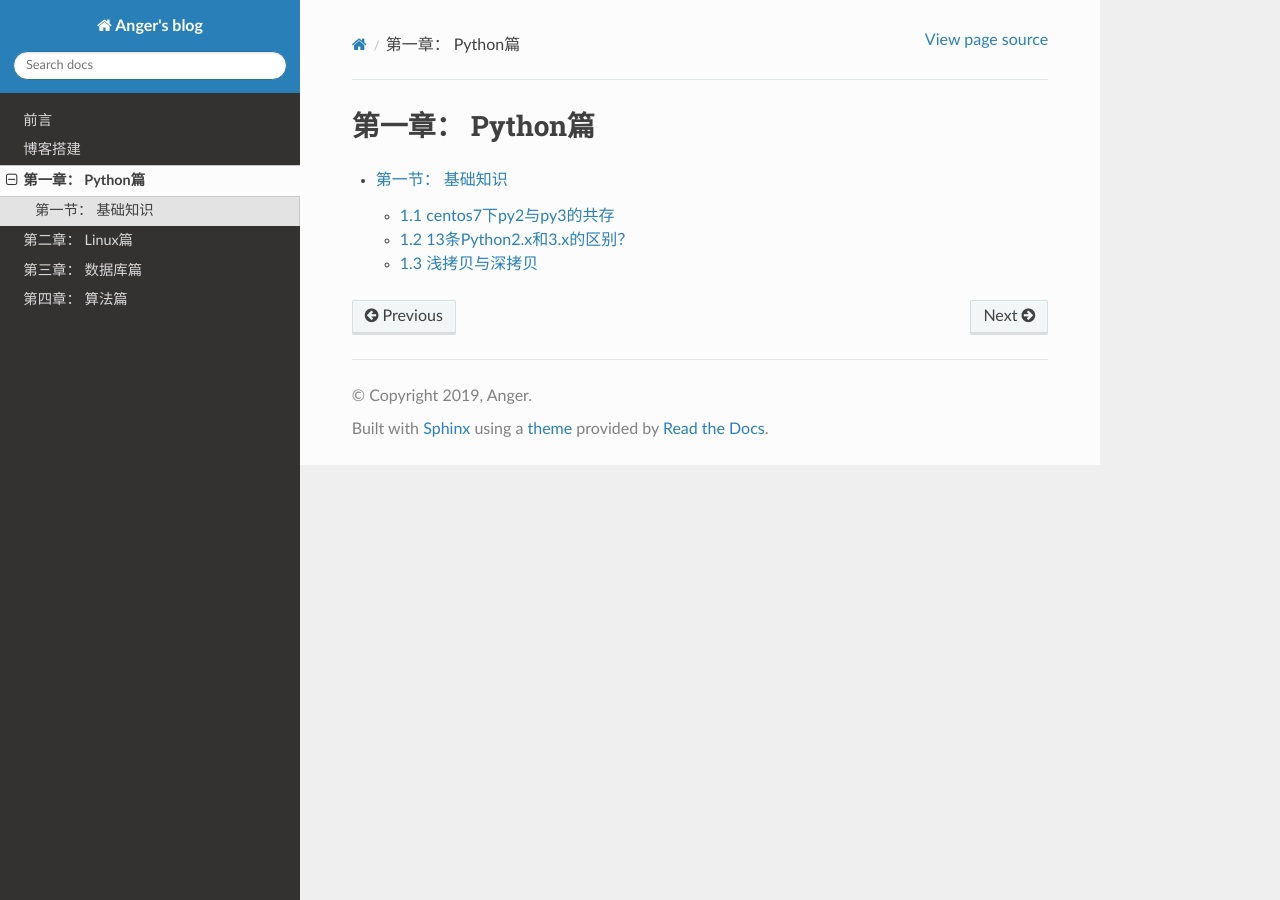
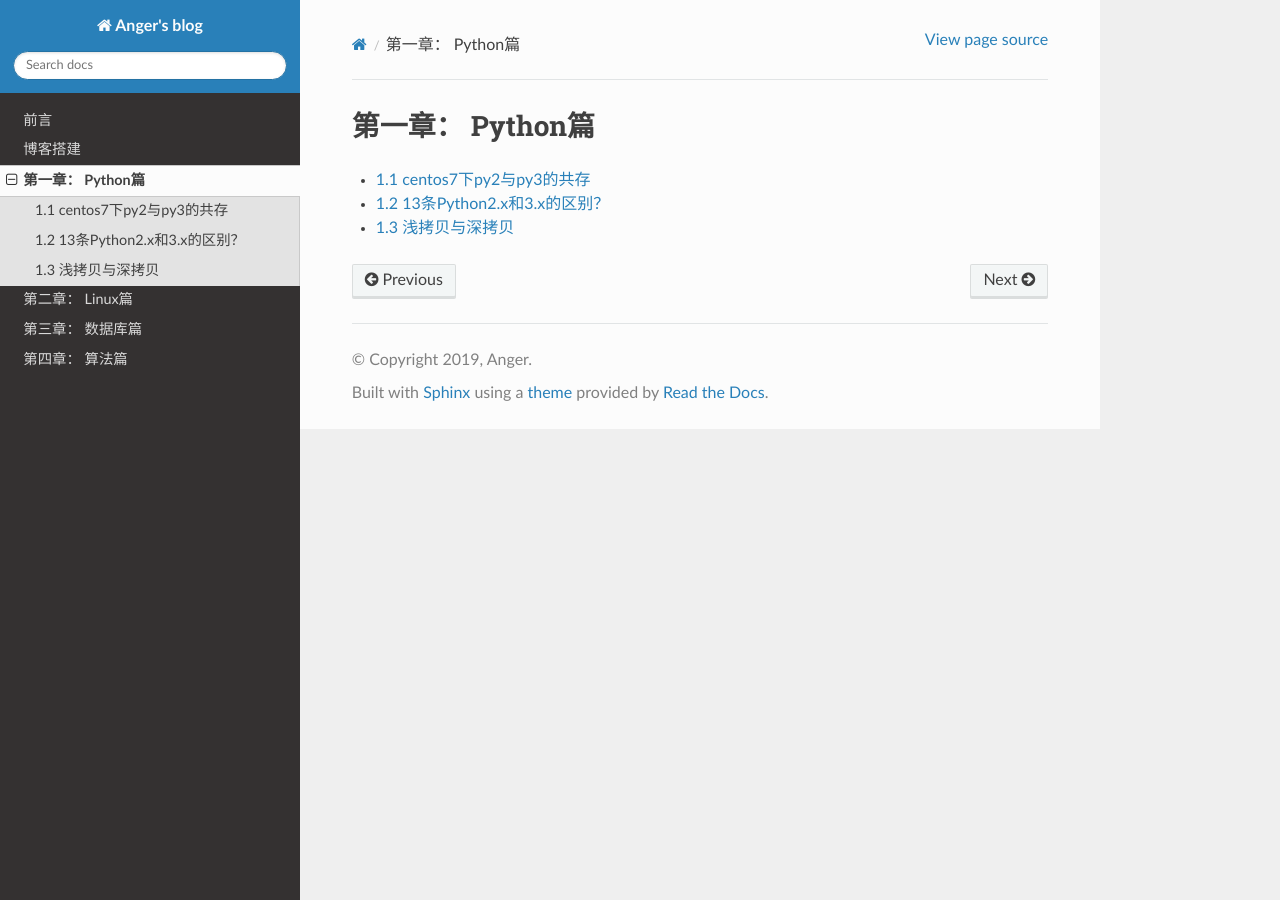
Before and after one commit to JustMeliyu/Anger_Sphinx, a Sphinx documentation site: the page built from source/Python/Python.rst, in a window 1280 px wide. Built offline with Sphinx 7.4.7 and the Read the Docs theme 2.0.0, drawn with Linux system fonts in a browser that asks for light colours.

Commit message:
modify structure

```diff
--- a/source/Python/BasicKnowledge/BasicKnowledge.rst
+++ /dev/null
@@ -1,8 +0,0 @@
-第一节： 基础知识
-===================
-
-.. toctree::
-    :maxdepth: 1
-    :glob:
-
-    ../BasicKnowledge/*
--- a/source/Python/Python.rst
+++ b/source/Python/Python.rst
@@ -2,7 +2,7 @@
 ===================
 
 .. toctree::
-    :maxdepth: 2
+    :maxdepth: 1
     :glob:
 
-    BasicKnowledge/BasicKnowledge.rst
+    ../Python/*
--- a/source/index.rst
+++ b/source/index.rst
@@ -3,7 +3,7 @@ Welcome
 Contents:
 
 .. toctree::
-    :maxdepth: 3
+    :maxdepth: 2
     :glob:
 
     preface.md
```
Also changed, not shown: README.md (+3 -4 lines), source/Python/A01_01_centos7_install_py2&py3.md (renamed from source/Python/BasicKnowledge/A01_01_centos7_install_py2&py3.md), source/Python/A01_02_diff_py2&py3.md (renamed from source/Python/BasicKnowledge/A01_02_diff_py2&py3.md), source/Python/A01_03_copy.md (renamed from source/Python/BasicKnowledge/A01_03_copy.md).
